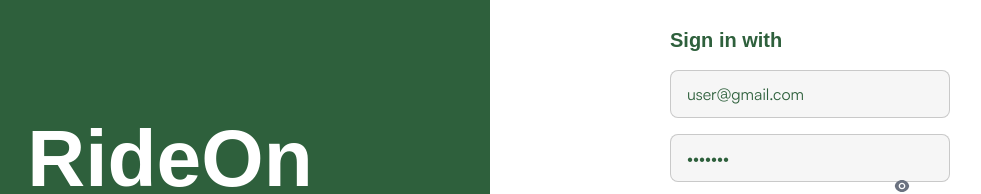
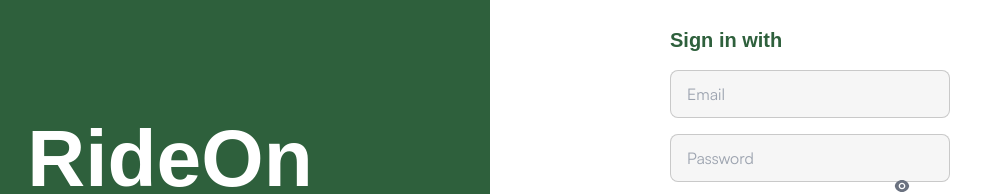
Before and after one commit to Bahauddin-Fahad/Bike-Rental-Client, a React (Vite) app: page /login in a window 1280 px wide. Shown: the part 242-436 px from the top of the page, without its empty margins (150-1131 px from the left). Built offline with nearby package versions, Linux system fonts and the light colour scheme.

Commit message:
coupon added

```diff
--- a/src/pages/Login/Login.tsx
+++ b/src/pages/Login/Login.tsx
@@ -16,14 +16,14 @@ const Login = () => {
   const dispatch = useAppDispatch();
   const navigate = useNavigate();
   const [seePassowrd, setSeePassword] = useState(false);
-  const defaultValues = { email: "user@gmail.com", password: "user123" };
+  // const defaultValues = { email: "user@gmail.com", password: "user123" };
   // const defaultValues = { email: "admin@gmail.com", password: "admin123" };
   const {
     register,
     formState: { errors },
     handleSubmit,
   } = useForm<FieldValues>({
-    defaultValues,
+    defaultValues: {},
   });
 
   const [login, { isLoading }] = useLoginMutation();
```
